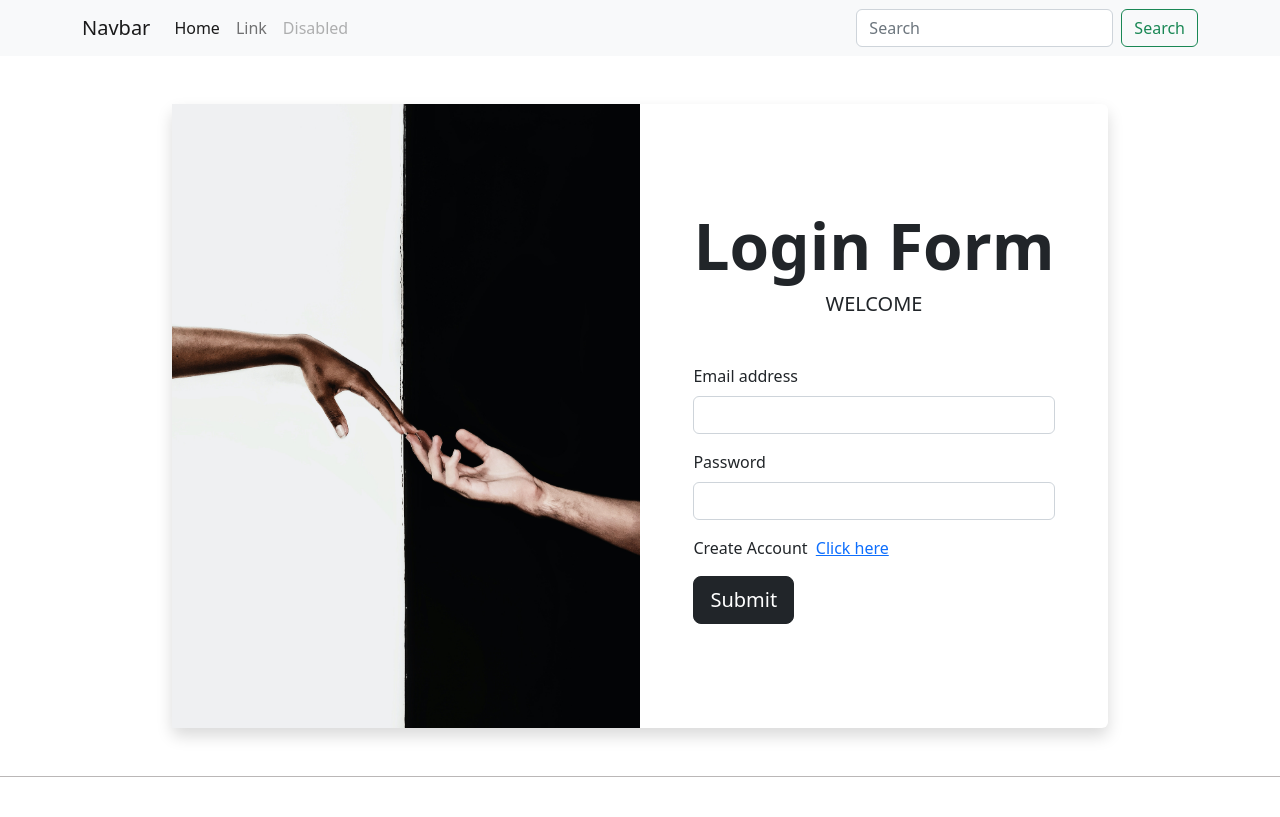
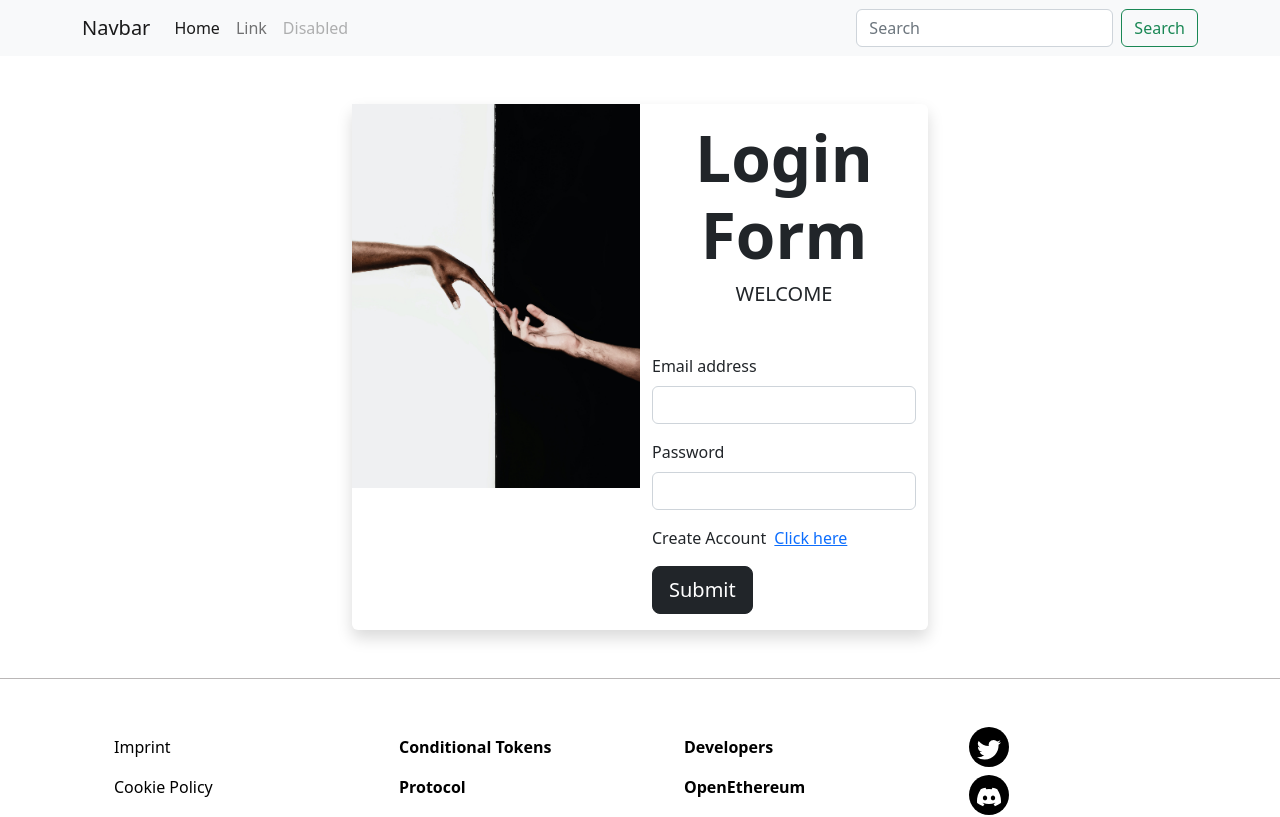
Before and after one commit to Shahfaisal12/login-form, a React (Create React App) app: page /login in a window 1280 px wide. Shown: the top 817 px of the page. Built offline with nearby package versions, Linux system fonts and the light colour scheme.

Commit message:
change form max-width

```diff
--- a/src/App.scss
+++ b/src/App.scss
@@ -16,6 +16,9 @@
         height: 60vh;
     }
 
+    .mw-600{
+        max-width: 600px !important;
+    }
 
     .roundedFixedBtn{
         height: 60px;
--- a/src/components/elements/Hero.jsx
+++ b/src/components/elements/Hero.jsx
@@ -4,7 +4,7 @@ import { Link } from "react-router-dom";
 const Hero = () => {
   return (
     <div className="hero-section h-100vh d-flex align-items-center">
-      <div className="container w-50">
+      <div className="container mw-600">
       <div class="shadow p-5 bg-body rounded">
         <div className="login text-center">
           <h4 className="fw-bold mb-5">
--- a/src/components/pages/Login.jsx
+++ b/src/components/pages/Login.jsx
@@ -20,7 +20,7 @@ const Login = () => {
 
   return (
     <div className="login-section pt-5">
-      <div className="container w-75">
+      <div className="container mw-600">
         <div class="shadow mb-5 bg-body rounded">
           <div className="container">
             <div className="row">
--- a/src/components/pages/Signup.jsx
+++ b/src/components/pages/Signup.jsx
@@ -28,11 +28,11 @@ const Signup = () => {
 
   return (
     <div className="signup-section pt-5">
-      <div className="container w-75">
+      <div className="container mw-600">
         <div class="shadow mb-5 bg-body rounded">
           <div className="container">
             <div className="row">
-              <div className="col-md-6 d-md-block col-12 p-0">
+              <div className="col-md-6 col-12 d-none d-md-block p-0">
                 <img
                   className="img-fluid"
                   src="assests/images/signup.jpg"
```
